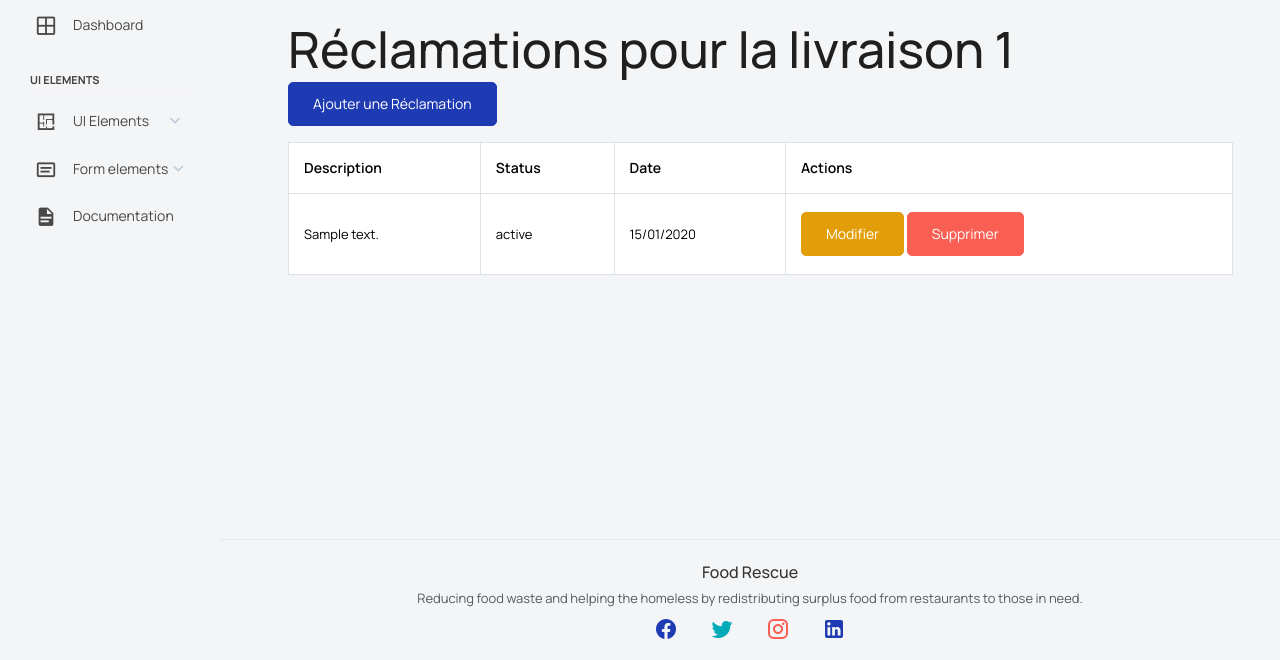
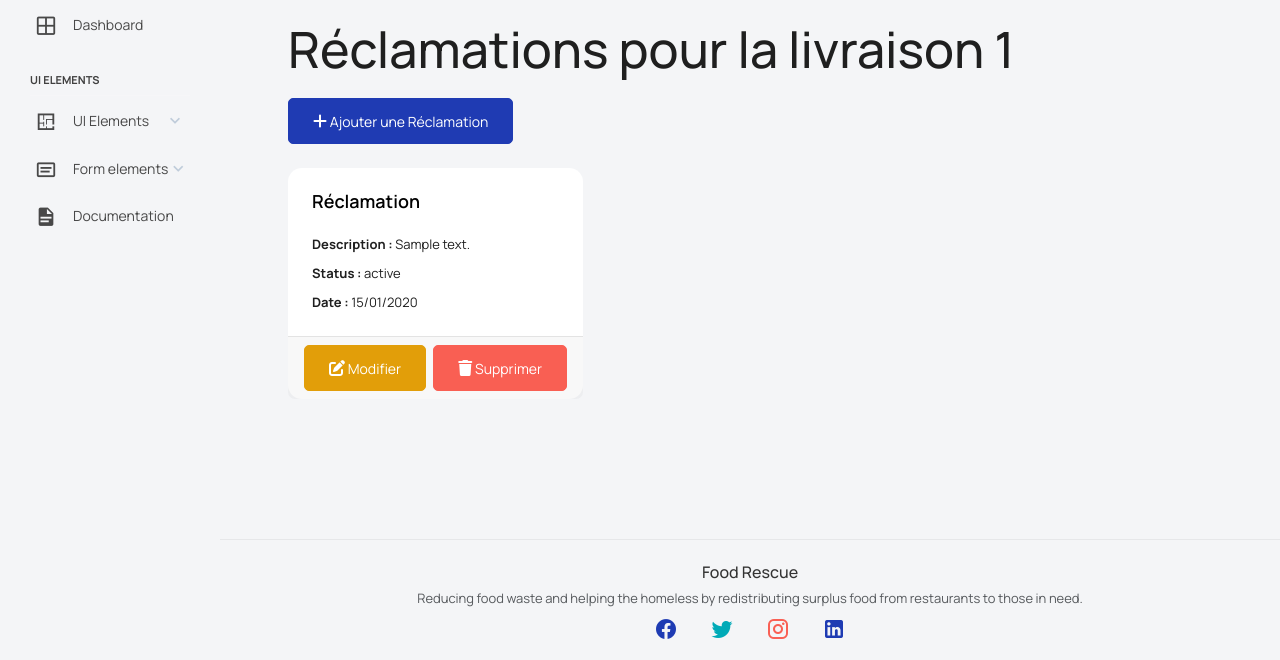
Before and after one commit to amenibensaada/LarvelProject, a Laravel app: template resources/views/reclamations/index.blade.php in a window 1280 px wide. Shown: the part 97-757 px from the top of the page. Run offline with Laravel 9, Linux system fonts and the light colour scheme; the template is opened without the code that fills it: most values are stand-ins (such as "Sample title", 1, 10 or a date in 2020); parts of the project's set-up code (start-up, migrations or seed data) failed here and were passed over.

Commit message:
ghch4
amelioration des interfaces livraison et recalamtion

```diff
--- a/resources/views/layouts/app.blade.php
+++ b/resources/views/layouts/app.blade.php
@@ -19,6 +19,7 @@
     <link rel="stylesheet" href="{{ asset('assets/css/style.css') }}">
     <link rel="shortcut icon" href="{{ asset('assets/images/favicon.png') }}">
     <link rel="stylesheet" href="https://cdnjs.cloudflare.com/ajax/libs/font-awesome/6.0.0-beta3/css/all.min.css">
+
 
 </head>
 <body class="with-welcome-text">
--- a/resources/views/layouts/app_front.blade.php
+++ b/resources/views/layouts/app_front.blade.php
@@ -18,6 +18,7 @@
     <link rel="stylesheet" href="{{ asset('assets/vendors/bootstrap-datepicker/bootstrap-datepicker.min.css') }}">
     <link rel="stylesheet" href="{{ asset('assets/css/style.css') }}">
     <link rel="shortcut icon" href="{{ asset('assets/images/favicon.png') }}">
+
 </head>
 <body class="with-welcome-text">
     <div id="app" class="container-scroller">
--- a/resources/views/reclamations/index.blade.php
+++ b/resources/views/reclamations/index.blade.php
@@ -2,7 +2,7 @@
 
 @section('content')
 <div class="container">
-    <h1>Réclamations pour la livraison {{ $livraison->id }}</h1>
+    <h1 class="mb-4">Réclamations pour la livraison {{ $livraison->id }}</h1>
 
     @if(session('success'))
         <div class="alert alert-success">
@@ -10,35 +10,36 @@
         </div>
     @endif
 
-    <a href="{{ route('reclamations.create', $livraison->id) }}" class="btn btn-primary mb-3">Ajouter une Réclamation</a>
+    <a href="{{ route('reclamations.create', $livraison->id) }}" class="btn btn-primary mb-4">
+        <i class="fas fa-plus"></i> Ajouter une Réclamation
+    </a>
 
-    <table class="table table-bordered">
-        <thead>
-            <tr>
-                <th>Description</th>
-                <th>Status</th>
-                <th>Date</th>
-                <th>Actions</th>
-            </tr>
-        </thead>
-        <tbody>
+    <div class="row">
         @foreach($reclamations as $reclamation)
-                <tr>
-                    <td>{{ $reclamation->description }}</td>
-                    <td>{{ $reclamation->status }}</td>
-                    <td>{{ $reclamation->created_at->format('d/m/Y') }}</td>
-                    <td>
-                        <a href="{{ route('reclamations.edit', [$livraison->id, $reclamation->id]) }}" class="btn btn-warning">Modifier</a>
+        <div class="col-md-6 col-lg-4 mb-4">
+            <div class="card h-100">
+                <div class="card-body">
+                    <h5 class="card-title">Réclamation</h5>
+                    <p class="card-text"><strong>Description : </strong>{{ $reclamation->description }}</p>
+                    <p class="card-text"><strong>Status : </strong>{{ $reclamation->status }}</p>
+                    <p class="card-text"><strong>Date : </strong>{{ $reclamation->created_at->format('d/m/Y') }}</p>
+                </div>
+                <div class="card-footer d-flex justify-content-between">
+                    <a href="{{ route('reclamations.edit', [$livraison->id, $reclamation->id]) }}" class="btn btn-warning">
+                        <i class="fas fa-edit"></i> Modifier
+                    </a>
 
                     <form action="{{ route('reclamations.destroy', [$livraison->id, $reclamation->id]) }}" method="POST" class="d-inline">
                         @csrf
                         @method('DELETE')
-                            <button type="submit" class="btn btn-danger">Supprimer</button>
+                        <button type="submit" class="btn btn-danger">
+                            <i class="fas fa-trash"></i> Supprimer
+                        </button>
                     </form>
-                    </td>
-                </tr>
+                </div>
+            </div>
+        </div>
         @endforeach
-        </tbody>
-    </table>
+    </div>
 </div>
 @endsection
```
Also changed, not shown: resources/views/partials/_sidebar.blade.php (+37 -0 lines), resources/views/reclamations/edit.blade.php (+25 -6 lines). Lines whose indentation alone changed are shown as unchanged.
